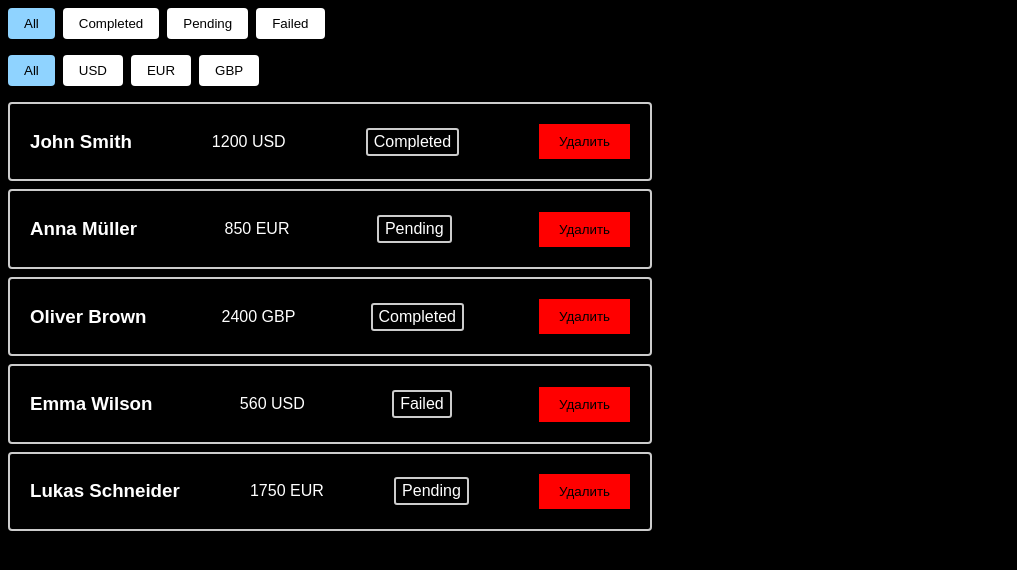
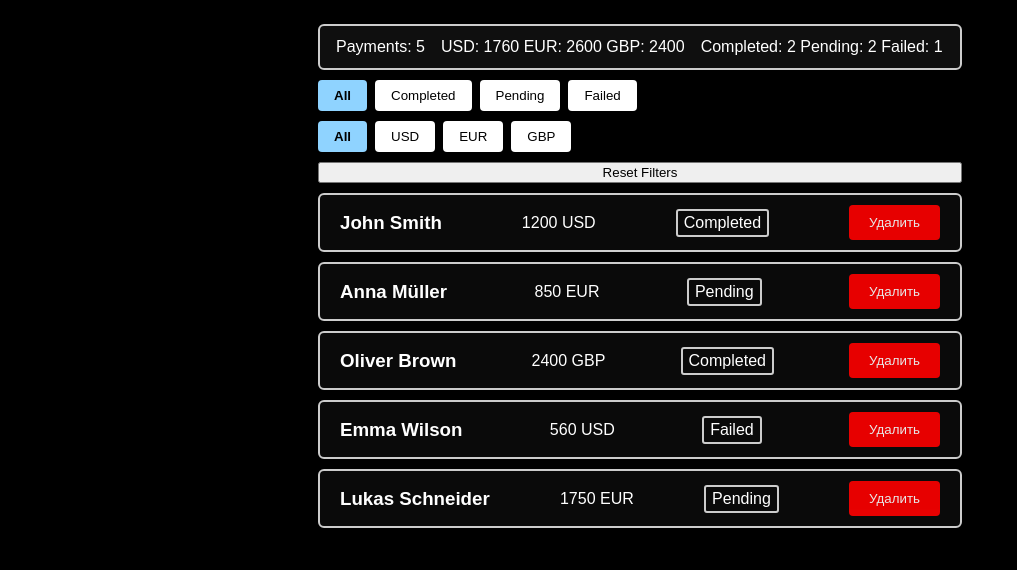
Before and after one commit to huhanka-b1eba/currency-payments, an Angular app: page / in a window 1280 px wide. Shown: the top 570 px of the page, without its empty margins (0-1017 px from the left). Built offline with nearby package versions, Linux system fonts and the light colour scheme.

Commit message:
feat: add statistic and reset btn

```diff
--- a/src/entities/payment/payment-card/payment-card.component.scss
+++ b/src/entities/payment/payment-card/payment-card.component.scss
@@ -4,8 +4,14 @@
   width: 600px;
   justify-content: space-between;
   border: 2px solid var(--border-color);
-  border-radius: 4px;
-  padding: 8px 20px;
+  border-radius: 6px;
+  padding: 10px 20px;
+  background: rgb(255 255 255 / 4%);
+}
+
+.payment-card__recipient,
+.payment-card__amount {
+  margin: 0;
 }
 
 .payment-card__status {
@@ -18,6 +24,13 @@
 .payment-card__delete {
   padding: 10px 20px;
   background-color: var(--color-danger);
+  color: var(--light-color);
+  border-radius: 4px;
   border: none;
   cursor: pointer;
+  opacity: 0.9;
 }
+
+.payment-card__delete:hover {
+  opacity: 1;
+}
--- a/src/pages/payments-page/payments.component.html
+++ b/src/pages/payments-page/payments.component.html
@@ -1,3 +1,15 @@
+<div class="payment-static">
+  <span>Payments: {{ paymentsCount() }}</span>
+  <span>
+    USD: {{ usdAll() }}
+    EUR: {{ eurAll() }}
+    GBP: {{ gbpAll() }}
+  </span>
+  Completed: {{ completedCount() }}
+  Pending: {{ pendingCount() }}
+  Failed: {{ failedCount() }}
+</div>
+
 <div class="payment-buttons">
   <button
     class="payment-button"
@@ -60,6 +72,11 @@
   </button>
 </div>
 
+<button
+  class="reset-button"
+  (click)="resetFilters()"
+>Reset Filters</button>
+
 @for (payment of filteredPayments(); track payment.id) {
   <app-payment-card
     [payment]="payment"
--- a/src/pages/payments-page/payments.component.scss
+++ b/src/pages/payments-page/payments.component.scss
@@ -1,27 +1,51 @@
 :host {
   display: flex;
   flex-direction: column;
-  gap: 8px;
+  gap: 10px;
+  width: fit-content;
+  margin: 24px auto;
+}
+
+.payment-static {
+  display: flex;
+  flex-wrap: wrap;
+  gap: 10px 16px;
+  border: 2px solid var(--border-color);
+  border-radius: 6px;
+  padding: 12px 16px;
+  background: rgb(255 255 255 / 6%);
 }
 
 .payment-buttons,
 .currency-buttons {
   display: flex;
+  flex-wrap: wrap;
   gap: 8px;
-  margin-bottom: 8px;
 }
 
 .payment-button,
-.currency-button{
+.currency-button {
   border: none;
   border-radius: 4px;
   background: var(--light-color);
   color: var(--background-color);
   padding: 8px 16px;
   cursor: pointer;
+  transition: opacity 150ms ease, transform 150ms ease;
+}
+
+.payment-button:hover,
+.currency-button:hover {
+  opacity: 0.85;
+}
+
+.payment-button:active,
+.currency-button:active {
+  transform: translateY(1px);
 }
 
 .payment-button_active,
-.currency-button_active{
+.currency-button_active {
   background: #8fd3ff;
+  font-weight: 700;
 }
--- a/src/pages/payments-page/payments.component.ts
+++ b/src/pages/payments-page/payments.component.ts
@@ -69,10 +69,42 @@ export class PaymentsComponent {
   });
 
   // Удаление транзакции
-  handleDelete = (id: string) => {
+  handleDelete (id: string) {
     this.payments.update(payments =>
       payments.filter(payment => payment.id !== id)
     );
   }
 
+  // Статистика
+  paymentsCount = computed(() => this.filteredPayments().length);
+  usdAll = computed(() =>
+    this.filteredPayments()
+      .filter(payment => payment.currency === 'USD')
+      .reduce((acc, payment) => acc + payment.amount, 0));
+  eurAll = computed(() =>
+    this.filteredPayments()
+      .filter(payment => payment.currency === 'EUR')
+      .reduce((acc, payment) => acc + payment.amount, 0));
+  gbpAll = computed(() =>
+    this.filteredPayments()
+      .filter(payment => payment.currency === 'GBP')
+      .reduce((acc, payment) => acc + payment.amount, 0));
+  completedCount = computed(() =>
+    this.filteredPayments()
+      .filter(payment => payment.status === 'completed').length);
+  pendingCount = computed(() =>
+    this.filteredPayments()
+      .filter(payment => payment.status === 'pending').length);
+  failedCount = computed(() =>
+    this.filteredPayments()
+      .filter(payment => payment.status === 'failed').length);
+
+
+  // Откат фильтров
+  resetFilters(){
+    this.statusFilter.set('all');
+    this.currencyFilter.set('all');
+  }
+
+
 }
```
